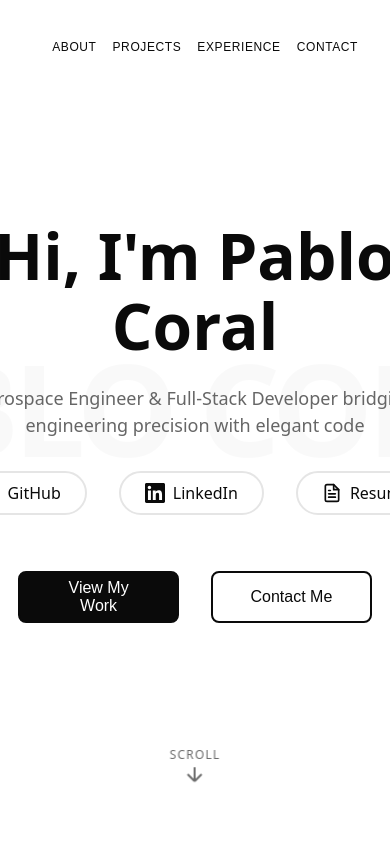
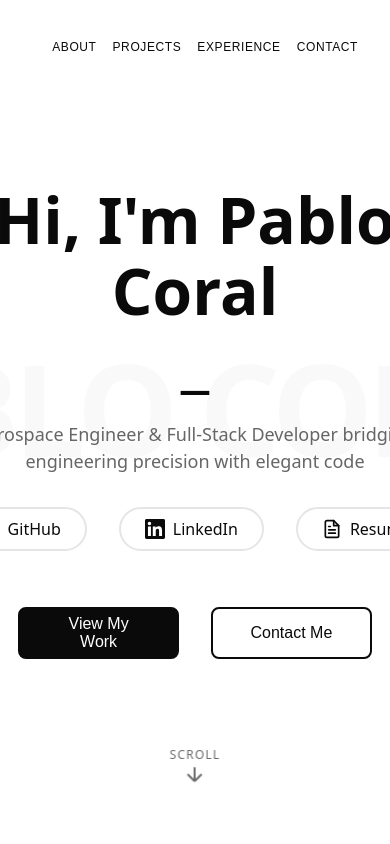
Before and after one commit to PabloCoralDev/react-personal-website, a React (Vite) app: page / in a window 390 px wide. Shown: the top 844 px of the page. Built offline with nearby package versions, Linux system fonts and the light colour scheme.

Commit message:
testing possible cursor not blinking in mobile

```diff
--- a/src/App.css
+++ b/src/App.css
@@ -974,9 +974,26 @@
 
 /* Responsive Design */
 /* Mobile text wrapping */
-.hero-title.mobile-wrap,
+.hero-title.mobile-wrap {
+  white-space: normal;
+  display: block;
+  text-align: center;
+}
+
+.hero-title.mobile-wrap .typewriter-text {
+  display: inline;
+}
+
+.hero-title.mobile-wrap .cursor {
+  position: static;
+  display: inline;
+  right: auto;
+}
+
 .hero-subtitle.mobile-wrap {
   white-space: normal;
+  max-width: 100%;
+  padding: 0 1rem;
 }
 
 @media (max-width: 768px) {
```
